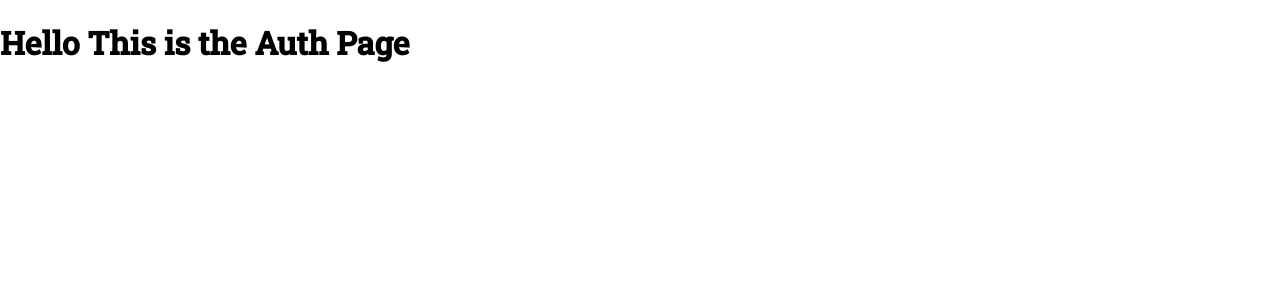
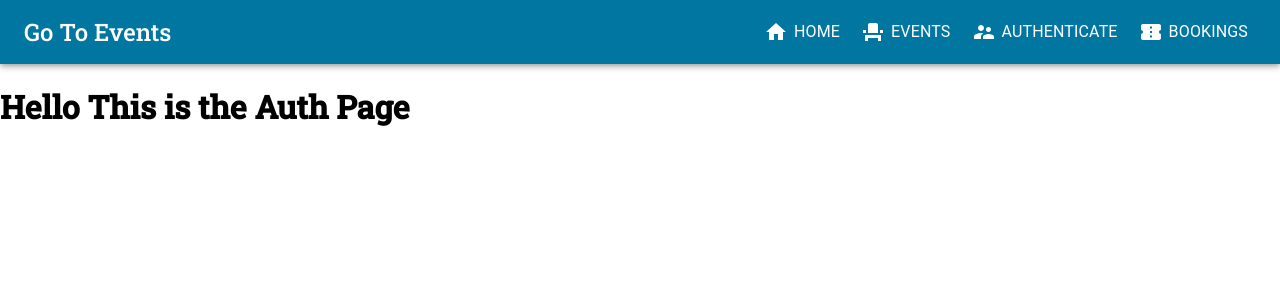
Before and after one commit to reuben21/Event-Booking-Project-MERNG-Stack, a React (Create React App) app in the folder frontend/: page /auth in a window 1280 px wide. Shown: the top 300 px of the page. Built offline with nearby package versions, Linux system fonts and the light colour scheme.

Commit message:
Updated Code

```diff
--- a/frontend/package.json
+++ b/frontend/package.json
@@ -3,6 +3,8 @@
   "version": "0.1.0",
   "private": true,
   "dependencies": {
+    "@material-ui/core": "^4.11.0",
+    "@material-ui/icons": "^4.9.1",
     "@testing-library/jest-dom": "^4.2.4",
     "@testing-library/react": "^9.5.0",
     "@testing-library/user-event": "^7.2.1",
--- a/frontend/src/App.js
+++ b/frontend/src/App.js
@@ -5,15 +5,22 @@ import {BrowserRouter, Route, Redirect, Switch} from "react-router-dom";
 import AuthPage from "./pages/Auth";
 import Bookings from "./pages/Bookings";
 import Events from "./pages/Events";
+import Navbar from "./components/Navigation/Navigation";
+
 function App() {
     return (
         <BrowserRouter>
+            <Navbar/>
+            <React.Fragment>
+                <main>
                     <Switch>
                         <Redirect from="/" to="/auth" exact/>
                         <Route path="/auth" component={AuthPage}/>
                         <Route path="/events" component={Events}/>
                         <Route path="/bookings" component={Bookings}/>
                     </Switch>
+                </main>
+            </React.Fragment>
         </BrowserRouter>
     );
 }
--- /dev/null
+++ b/frontend/src/components/Navigation/Navbar.module.css
@@ -0,0 +1,10 @@
+@import url('https://fonts.googleapis.com/css2?family=Roboto+Slab:wght@500&display=swap');
+
+.fontBitter {
+    font-family: "Roboto Slab";
+    color: white;
+}
+
+.MuiListItemIcon-root {
+    min-width: 10px !important;
+}
--- /dev/null
+++ b/frontend/src/components/Navigation/Navigation.js
@@ -0,0 +1,220 @@
+import React,{ useState } from 'react'
+import {
+    AppBar,
+    Toolbar,
+    ListItem,
+    IconButton,
+    ListItemIcon,
+    ListItemText,
+    Avatar,
+    Divider,
+    List,
+    Typography,
+    Box
+} from "@material-ui/core"
+import Button from '@material-ui/core/Button';
+import {
+
+    Home,
+} from "@material-ui/icons"
+import ConfirmationNumberIcon from '@material-ui/icons/ConfirmationNumber';
+import SupervisorAccountIcon from '@material-ui/icons/SupervisorAccount';
+import EventSeatIcon from '@material-ui/icons/EventSeat';
+import MenuRoundedIcon from '@material-ui/icons/MenuRounded';
+import navbarCss from './Navbar.module.css';
+import useMediaQuery from '@material-ui/core/useMediaQuery';
+// import image1 from '../Assets/Images/Nerd-amico.svg'
+import {makeStyles} from '@material-ui/core/styles';
+import {Link} from 'react-router-dom'
+import MobilRightMenuSlider from '@material-ui/core/Drawer'
+
+// CSS STYLES
+const useStyles = makeStyles(
+    theme => ({
+        menuSliderContainer: {
+            width: 250,
+            background: "#96c7d8",
+            height: "100%",
+
+        }
+        ,
+        avatar: {
+            display: "block",
+            margin: "0.5rem auto",
+            width: theme.spacing(13),
+            height: theme.spacing(13),
+
+        },
+        darkBlue: {
+            color: "#0076a0",
+
+        },
+        lightBlue: {
+            color: "#96c7d8",
+
+        },
+        whiteColor: {
+            color: "white",
+
+        },
+        iconColor: {
+            color: "white",
+
+
+        },
+        root: {
+            flexGrow: 1,
+        },
+        menuButton: {
+            marginRight: theme.spacing(2),
+        },
+        title: {
+            flexGrow: 1,
+        },
+        icon: {
+            minWidth: '30px',
+        }
+    })
+)
+
+const menuItems = [
+    {
+        listIcon: <Home/>,
+        listText: "Home",
+        listPath: "/"
+    },
+    {
+        listIcon: <EventSeatIcon/>,
+        listText: "Events",
+        listPath: "/events"
+    },
+    {
+        listIcon: <SupervisorAccountIcon/>,
+        listText: "Authenticate",
+        listPath: "/auth"
+    },
+    {
+        listIcon: <ConfirmationNumberIcon/>,
+        listText: "Bookings",
+        listPath: "/bookings"
+    }
+]
+
+const Navbar = () => {
+
+    const [state,setState] = useState({
+        left:false
+    })
+    const toggleSlider=(slider,open)=>()=>{
+        setState({...state,[slider]:open})
+    }
+    const classes = useStyles();
+    const matches = useMediaQuery('(min-width:775px)');
+    const slideList = slider =>(
+
+        <Box className={classes.menuSliderContainer}
+             component="div"
+             onClick={toggleSlider(slider,false)}>
+            {/*<Avatar className={classes.avatar} src={image1} alt="Reuben Coutinho"/>*/}
+            <Avatar className={classes.avatar}  alt="Reuben Coutinho"/>
+
+            <Divider/>
+            <List>
+                {menuItems.map((lsItem, key) => (
+                    <ListItem button key={key} component={Link} to={lsItem.listPath}>
+
+                        <ListItemIcon className={classes.iconColor}>
+                            {lsItem.listIcon}
+                        </ListItemIcon>
+                        <ListItemText className={classes.whiteColor}>
+                            <div className={navbarCss.fontBitter}>
+                                {lsItem.listText}
+                            </div>
+
+                        </ListItemText>
+
+                    </ListItem>
+                ))}
+
+            </List>
+        </Box>
+    )
+    if (!matches) {
+        return (
+
+            <>
+
+                <Box component="nav">
+                    <div className={classes.root}>
+                        <AppBar position="static" style={{background: "#0076a0"}}>
+                            <Toolbar>
+                                <IconButton onClick={toggleSlider("left",true)}>
+                                    <MenuRoundedIcon className={classes.whiteColor}></MenuRoundedIcon>
+                                </IconButton>
+                                <div></div>
+                                <Typography variant="h5" style={{ flexGrow:1 }} >
+                                    <div className={navbarCss.fontBitter}>
+                                        Reuben Coutinho
+                                    </div>
+                                </Typography>
+                                <MobilRightMenuSlider  open={state.left}
+                                                       onClose={toggleSlider("left",false)}>
+                                    {slideList("left")}
+                                </MobilRightMenuSlider>
+
+                            </Toolbar>
+                        </AppBar>
+                    </div>
+                </Box>
+
+            </>
+        );
+    }
+
+
+    return (
+
+        <>
+
+            <Box component="nav">
+                <div className={classes.root}>
+                    <AppBar position="static" style={{background: "#0076a0"}}>
+                        <Toolbar>
+
+                            <div></div>
+                            <Typography variant="h5" style={{ flexGrow:1 }} >
+                                <div className={navbarCss.fontBitter}>
+                                    Go To Events
+                                </div>
+                            </Typography>
+
+                            {menuItems.map((lsItem, key) => (
+                                <Button size="medium" style={{ marginLeft:"5px"}} key={key} component={Link} to={lsItem.listPath}>
+                                    <ListItemIcon className={ `${classes.whiteColor} ${classes.icon}`}>
+                                        {lsItem.listIcon}
+                                    </ListItemIcon>
+                                    <ListItemText className={classes.whiteColor}>
+                                        <div>
+                                            {lsItem.listText}
+                                        </div>
+
+                                    </ListItemText>
+                                </Button>
+                            ))}
+
+
+                            <MobilRightMenuSlider  open={state.left}
+                                                   onClose={toggleSlider("left",false)}>
+                                {slideList("left")}
+                            </MobilRightMenuSlider>
+
+                        </Toolbar>
+                    </AppBar>
+                </div>
+            </Box>
+
+        </>
+    );
+}
+
+export default Navbar;
```
Also changed, not shown: frontend/src/pages/Auth.js (+5 -3 lines), frontend/src/pages/Bookings.js (+6 -2 lines), frontend/src/pages/Events.js (+5 -3 lines), 1 other file (tests, documents, lock files or other folders). Lines whose indentation alone changed are shown as unchanged.
